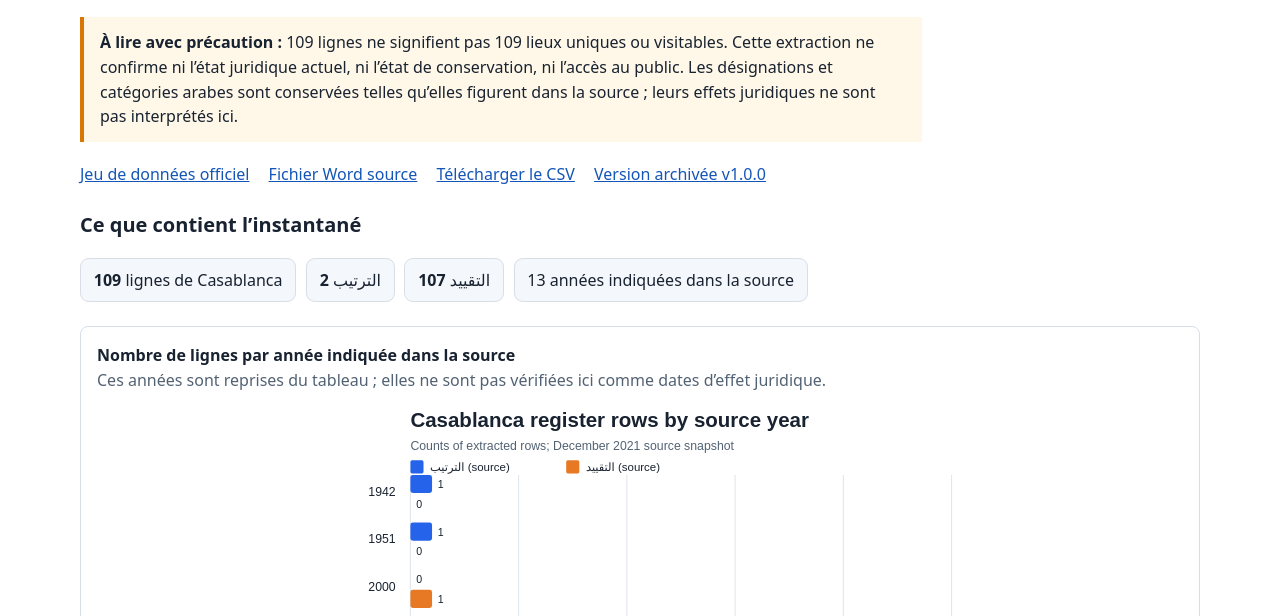
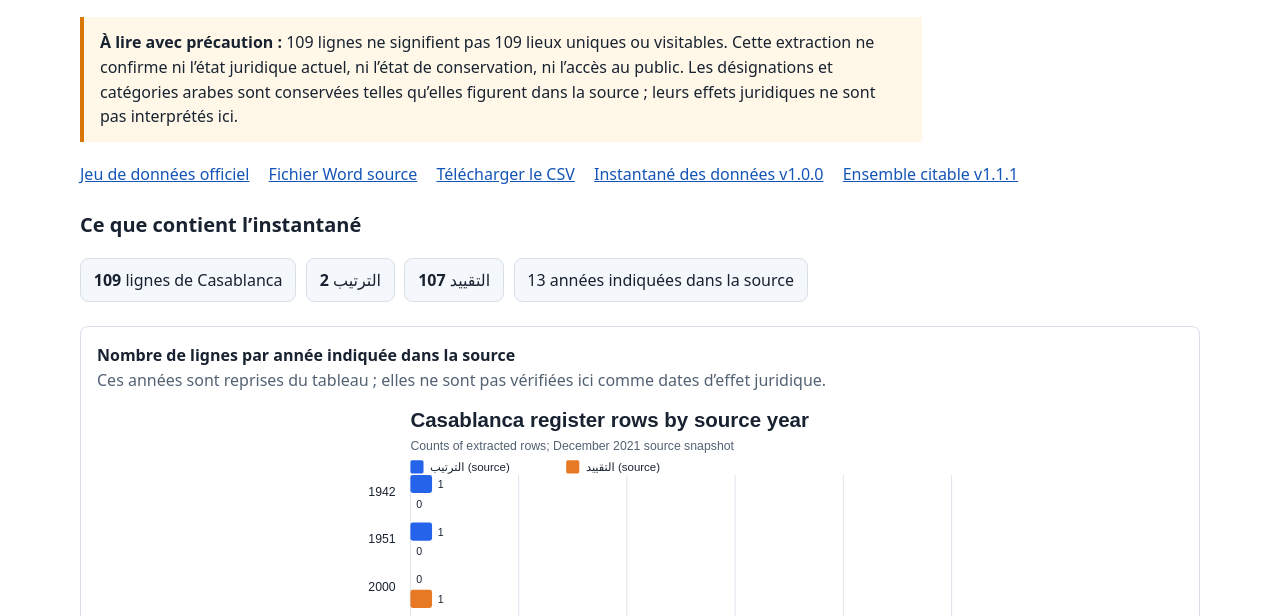
Before and after one commit to reda-rochd/casablanca-protected-heritage-register-2021, a plain HTML site: page index.html in a window 1280 px wide. Shown: the part 184-800 px from the top of the page. Drawn offline with Linux system fonts and the light colour scheme.

Commit message:
docs: link citable release from explorer

```diff
--- a/index.html
+++ b/index.html
@@ -57,7 +57,8 @@ See the repository README for full license terms and the separate ODbL data lice
       <a href="https://data.gov.ma/data/fr/dataset/3ae1adac-b0d4-4cdf-9e11-34c482534945">Jeu de données officiel</a>
       <a href="https://data.gov.ma/data/fr/dataset/3ae1adac-b0d4-4cdf-9e11-34c482534945/resource/913f28ef-3b82-48e7-b459-ccd1283c6e62">Fichier Word source</a>
       <a href="data/casablanca-protected-heritage-register-2021-casablanca-109.csv" download>Télécharger le CSV</a>
-      <a href="https://github.com/reda-rochd/casablanca-protected-heritage-register-2021/releases/tag/v1.0.0">Version archivée v1.0.0</a>
+      <a href="https://github.com/reda-rochd/casablanca-protected-heritage-register-2021/releases/tag/v1.0.0">Instantané des données v1.0.0</a>
+      <a href="https://github.com/reda-rochd/casablanca-protected-heritage-register-2021/releases/tag/v1.1.1">Ensemble citable v1.1.1</a>
     </div>
   </header>
   <main>
```
